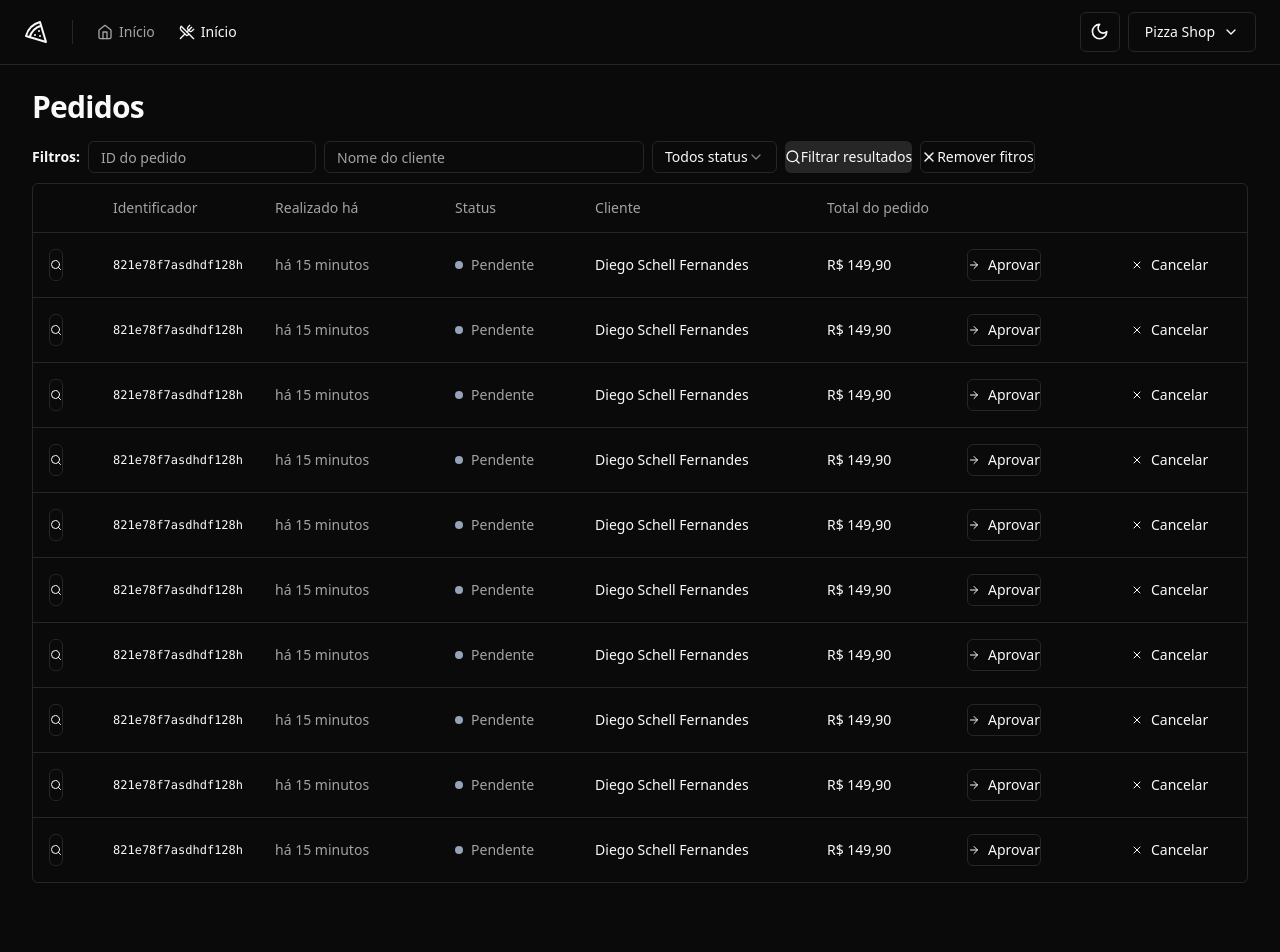
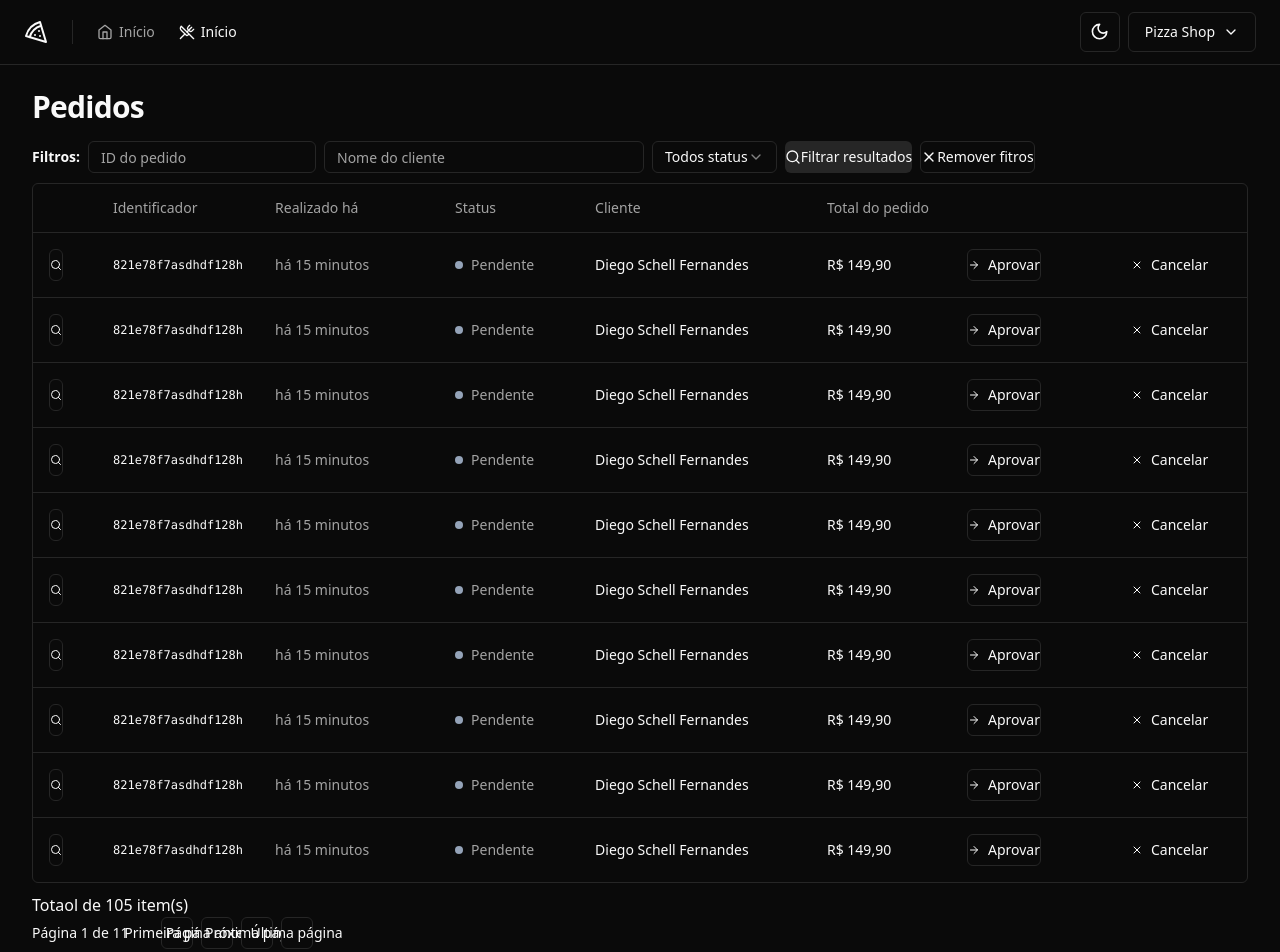
Before and after one commit to JoseGustavoCabralMello/MBA-pizzashop-web, a React (Vite) app: page /orders in a window 1280 px wide. Shown: the top 952 px of the page. Before the commit the page ends 915 px from the top, so only its background shows below. Built offline with nearby package versions, Linux system fonts and the light colour scheme.

Commit message:
Componente: Paginação

```diff
--- /dev/null
+++ b/src/components/pagination.tsx
@@ -0,0 +1,52 @@
+import {
+  ChevronLeft,
+  ChevronRight,
+  ChevronsLeft,
+  ChevronsRight,
+} from 'lucide-react'
+
+import { Button } from './ui/button'
+
+interface PaginatitonProps {
+  pageIndex: number
+  totalCount: number
+  perPage: number
+}
+
+export function Pagination({
+  pageIndex,
+  perPage,
+  totalCount,
+}: PaginatitonProps) {
+  const pages = Math.ceil(totalCount / perPage) || 1
+
+  return (
+    <div className="felx items-center justify-between">
+      <span>Totaol de {totalCount} item(s)</span>
+
+      <div className="flex items-center gap-6 lg:gap-8">
+        <div className="text-sm font-medium">
+          Página {pageIndex + 1} de {pages}
+        </div>
+        <div className="flex items-center gap-2">
+          <Button variant="outline" className="h-8 w-8 p-0">
+            <ChevronsLeft className="h-4 w-4" />
+            <span>Primeira página</span>
+          </Button>
+          <Button variant="outline" className="h-8 w-8 p-0">
+            <ChevronLeft className="h-4 w-4" />
+            <span>Página anterior</span>
+          </Button>
+          <Button variant="outline" className="h-8 w-8 p-0">
+            <ChevronRight className="h-4 w-4" />
+            <span>Próxima página</span>
+          </Button>
+          <Button variant="outline" className="h-8 w-8 p-0">
+            <ChevronsRight className="h-4 w-4" />
+            <span>Última página</span>
+          </Button>
+        </div>
+      </div>
+    </div>
+  )
+}
--- a/src/pages/auth/orders/orders.tsx
+++ b/src/pages/auth/orders/orders.tsx
@@ -1,5 +1,6 @@
 import { Helmet } from 'react-helmet-async'
 
+import { Pagination } from '@/components/pagination'
 import {
   Table,
   TableBody,
@@ -17,7 +18,7 @@
       <Helmet title="Pedidos" />
       <div className="flex flex-col gap-4">
         <h1 className="text-3xl font-bold tracking-tight">Pedidos</h1>
-      </div>
+
         <div className="space-y-2.5">
           <OrderTableFilters />
 
@@ -42,6 +43,9 @@
               </TableBody>
             </Table>
           </div>
+
+          <Pagination pageIndex={0} totalCount={105} perPage={10} />
+        </div>
       </div>
     </>
   )
```
Lines whose indentation alone changed are shown as unchanged.
